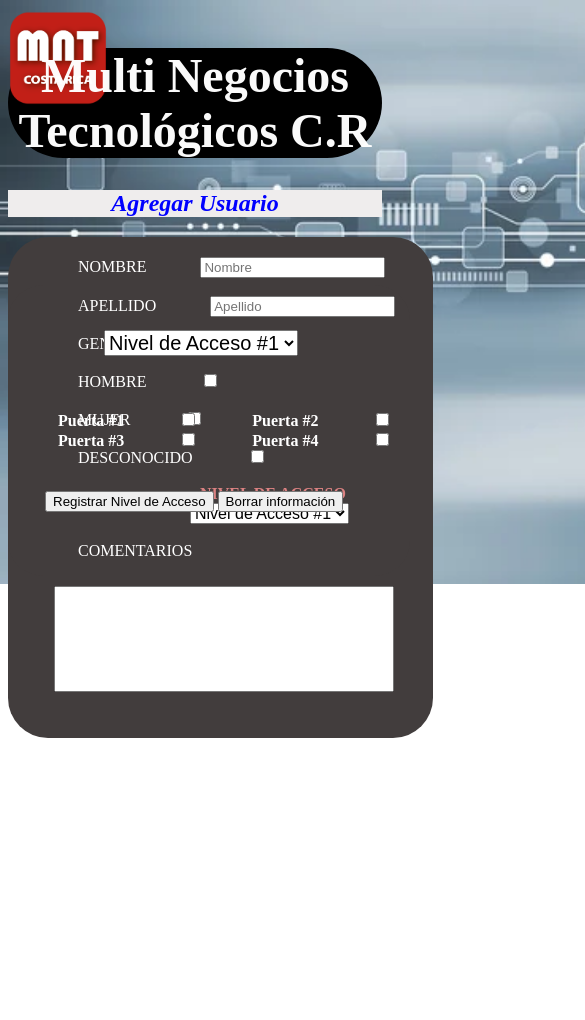
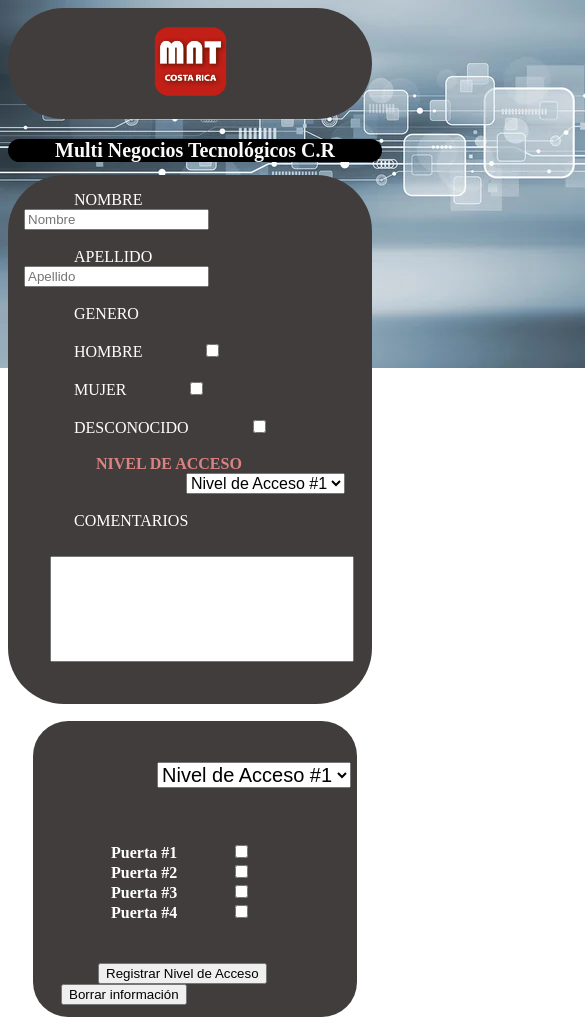
Before and after one commit to siguenzamnt/formulario, a plain HTML site: page index.html in a window 390 px wide. Shown: the top 1020 px of the page, 585 px wide, since content can reach past the window. Before the commit the page ends 844 px from the top, so only its background shows below. Drawn offline with Linux system fonts and the light colour scheme.

Commit message:
test
test

```diff
--- a/Style.css
+++ b/Style.css
@@ -7,6 +7,7 @@ h1 {
     border-radius: 206px;
     text-align: center;
 }
+/*test*/
 h2 {
     /* margin: 50px; */
     color: blue;
@@ -81,3 +82,58 @@ color:rgb(219, 130, 130);
 margin-left: 172px;
 
 }
+
+.checkbox{
+margin-left: 10px;
+}
+
+@media (max-width: 600px) {
+  h1 {
+    width: calc(100%);
+    margin-block-start: 2px;
+    font-size: 20px;
+    border-radius: 16px;
+ }
+
+    .logo {
+        width: 75px;
+        /* margin-right: -57px; */
+        margin-left: 39%;
+        margin-top: auto;
+ }
+    h2 {
+        display: none;
+    }
+    .caja-texto {
+        width: 296px;
+        height: 100px;
+        margin: 26px;
+     }
+     #nivel-acceso {
+     padding-right: 6px;
+    padding-left: 28px;
+    margin-right: auto;
+    margin-left: auto;
+    margin-top: 17px;
+    width: 290px;
+    height: 264px;
+    background-color: rgb(66 61 61);
+    -webkit-border-radius: 35px;
+    -moz-border-radius: 35px;
+    border-radius: 35px;
+    }
+    div {
+        background: rgb(66 61 61);
+        border-radius: 56px;
+        padding: 16px;
+        width: 332px;
+    }
+    .na {
+        color: rgb(219, 130, 130);
+        margin-left: 72px;
+    }
+    body {
+        background-size: auto;
+
+    }
+}
--- a/index.html
+++ b/index.html
@@ -6,9 +6,11 @@
     <meta name="viewport" content="width=device-width, initial-scale=1.0">
     <link rel="stylesheet" href="style.css">
     <title>MNT C.R</title>
+    <div><img src="logo.png" class="logo"></div>
 </head>
 <body>
-    <img src="logo.png" class="logo">
+
+    <br>
     <h1> Multi Negocios Tecnológicos C.R</h1>
     <h2>Agregar Usuario</h2>
     <div>
@@ -26,15 +28,15 @@
         <br>
         <br>
         <label for="Hombre">HOMBRE</label>
-        <input type="checkbox" name="Hombre" id="">
+        <input type="checkbox" class="checkbox" name="Hombre" id="">
         <br>
         <br>
         <label for="Mujer">MUJER</label>
-        <input type="checkbox" name="MUJER" id="">
+        <input type="checkbox" class="checkbox" name="MUJER" id="">
         <br>
         <br>
         <label for="Desconocido">DESCONOCIDO</label>
-        <input type="checkbox" name="Desconocido" id="">
+        <input type="checkbox" class="checkbox" name="Desconocido" id="">
         <br>
         <br>
         <label class="na" for="nivel_acceso"><b>NIVEL DE ACCESO</b></label>
```
